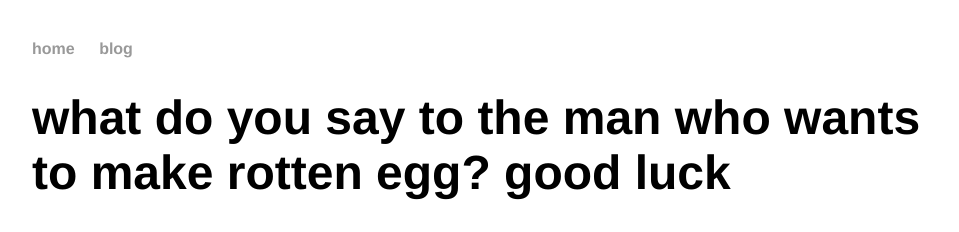
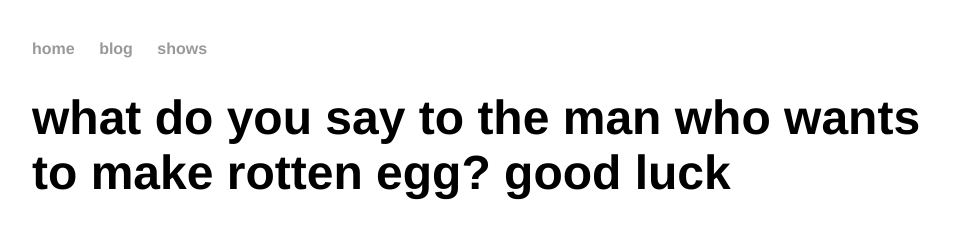
Before and after one commit to heavy-lifting/heavy-lifting.github.io, a Jekyll site: the page built from index.html, in a window 1280 px wide. Shown: the top 232 px of the page, without its empty margins (160-1119 px from the left). Built offline with Jekyll 4.4.1, drawn with Linux system fonts in a browser that asks for light colours.

Commit message:
Update default.html

```diff
--- a/_layouts/default.html
+++ b/_layouts/default.html
@@ -10,6 +10,7 @@
 	    		<ul>
 	    			<li><a href="https://heavy-lifting.github.io/">home</a></li>
 	       			<li><a href="/blog">blog</a></li>
+	       			<li><a href="https://heavy-lifting.github.io/shows.html">shows</a></li>
 	    		</ul>
 			</nav>
 			<div class="container">
```
